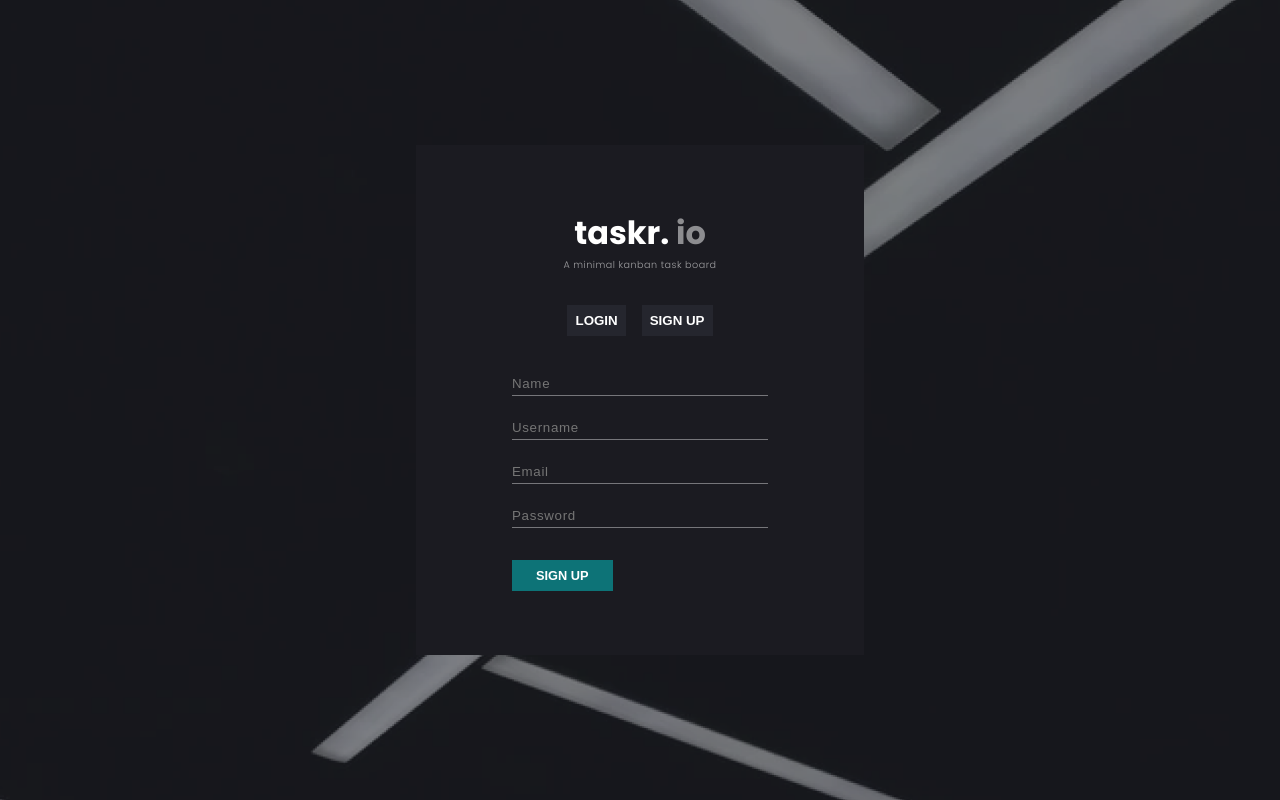
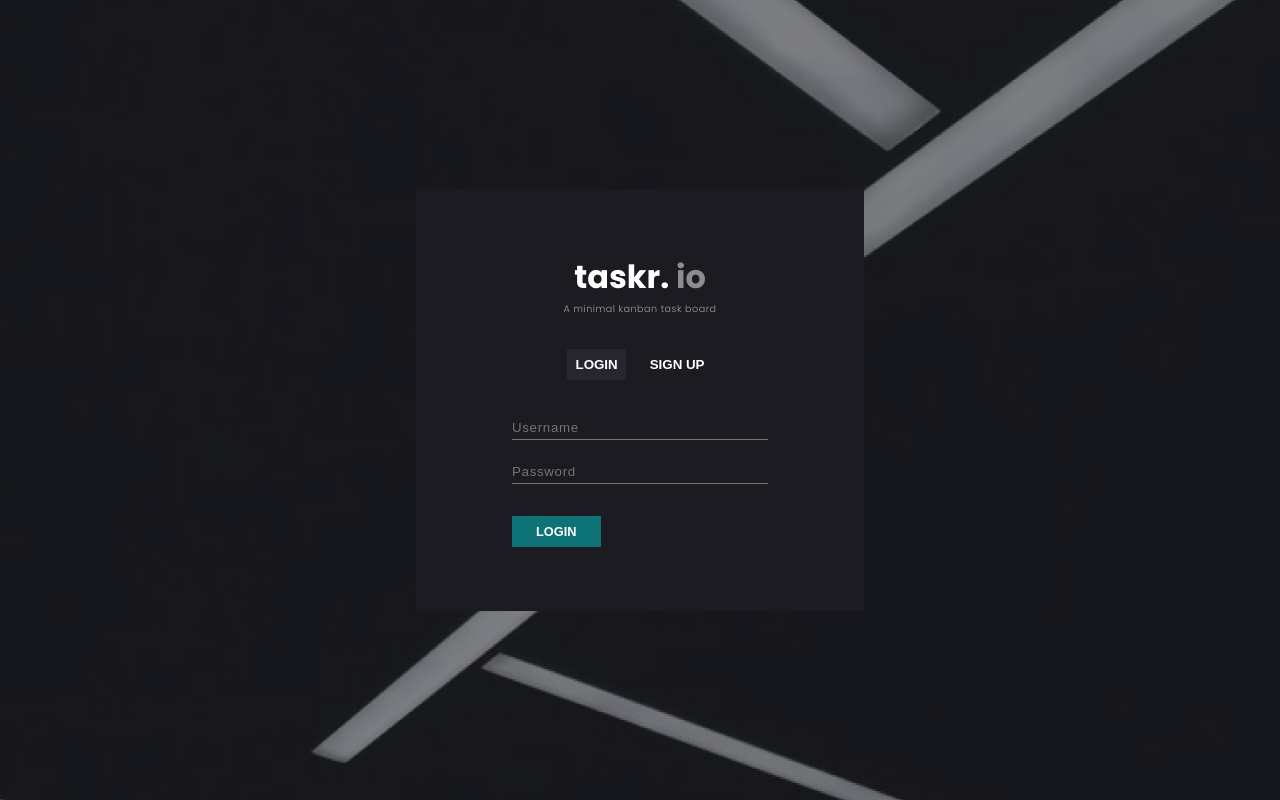
Before and after one commit to Team-Cepheus/taskr.io, a React (Create React App) app in the folder frontend/: page / in a window 1280 px wide. Built offline with nearby package versions, Linux system fonts and the light colour scheme.

Commit message:
add client side login validation

```diff
--- a/frontend/package.json
+++ b/frontend/package.json
@@ -8,7 +8,8 @@
     "react-dom": "^16.13.1",
     "react-modal": "^3.11.2",
     "react-router-dom": "^5.2.0",
-    "react-scripts": "3.4.1"
+    "react-scripts": "3.4.1",
+    "validator": "^13.0.0"
   },
   "scripts": {
     "start": "react-scripts start",
--- a/frontend/src/components/Login/LoginForm.jsx
+++ b/frontend/src/components/Login/LoginForm.jsx
@@ -1,10 +1,24 @@
-import React from 'react';
+import React, { useState } from 'react';
 
 const LoginForm = () => {
+
+    const [ username , setUsername ] = useState('')
+    const [ password, setPassword ] = useState('')
+    const [error, setError ] = useState(null)
+
+    const onSubmit = (e) => {
+        e.preventDefault();
+        if(!password || ! username){
+            setError('Please enter username and password')
+        }
+
+    }
+
     return (
-        <form action="">
-            <input type="text" placeholder="Username" />
-            <input type="password" name="" placeholder="Password" />
+        <form onSubmit={onSubmit}>
+            <input type="text" placeholder="Username" name="username" value={username} onChange={(e) => setUsername(e.target.value)}/>
+            <input type="password" name="password" placeholder="Password" value={password} onChange={(e) => setPassword(e.target.value)}/>
+            { error && <p className="error-text">{error}</p>}
             <button className="btn" type="submit">LOGIN</button>
         </form>
     );
--- a/frontend/src/components/Login/LoginPage.jsx
+++ b/frontend/src/components/Login/LoginPage.jsx
@@ -1,21 +1,26 @@
-import React from 'react';
+import React, { useState, useEffect } from 'react';
 import '../../styles/LoginPage.css';
 import LoginForm from './LoginForm';
 import SignupForm from './SignupForm';
 
 const LoginPage = () => {
+
+    const [login, setLogin] = useState(true)
+
+
     return (
         <div className="login-page">
             <div className="login-form">
                 <h1 className="brand-title">taskr. <span>io</span> </h1>
                 <small className="brand-title--subtitle">A minimal kanban task board</small>
                 <div className="login-buttons">
-                    <button> LOGIN</button>
-                    <button>SIGN UP</button>
+                    <button className={`${login && 'active' }`} onClick={() => setLogin(true)}> LOGIN</button>
+                    <button className={`${!login && 'active' }`} onClick={() => setLogin(false)}>SIGN UP</button>
                 </div>
-                {/* <LoginForm/> */}
-                <SignupForm/>
-                {/* <a href="#">Forgot Password?</a> */}
+                {
+                    login ? <LoginForm /> : <SignupForm />
+                }
+
             </div>
         </div>
     );
--- a/frontend/src/styles/LoginPage.css
+++ b/frontend/src/styles/LoginPage.css
@@ -37,9 +37,9 @@
 .login-buttons button {
     border: none;
     padding: 0.5rem;
-    background-color: #25262E;
     margin: 1rem 0;
     font-weight: 600;
+    background-color: transparent;
 }
 
 .login-buttons button:last-child{
@@ -88,3 +88,11 @@
     font-size: 0.8rem;
     outline: none;
 }
+
+.active{
+    background-color: #25262E !important;
+}
+
+.error-text {
+    color: #D72323;
+}
```
Also changed, not shown: 1 other file (tests, documents, lock files or other folders).
